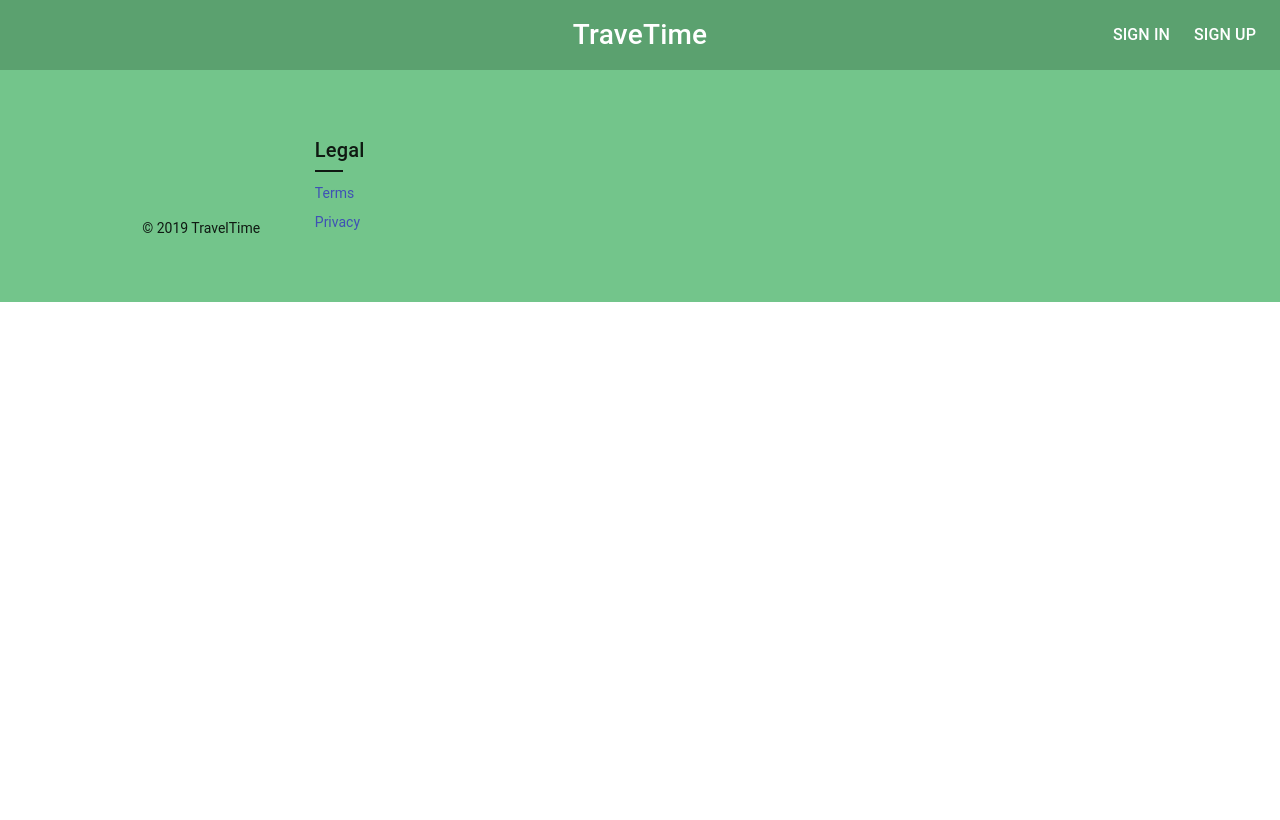
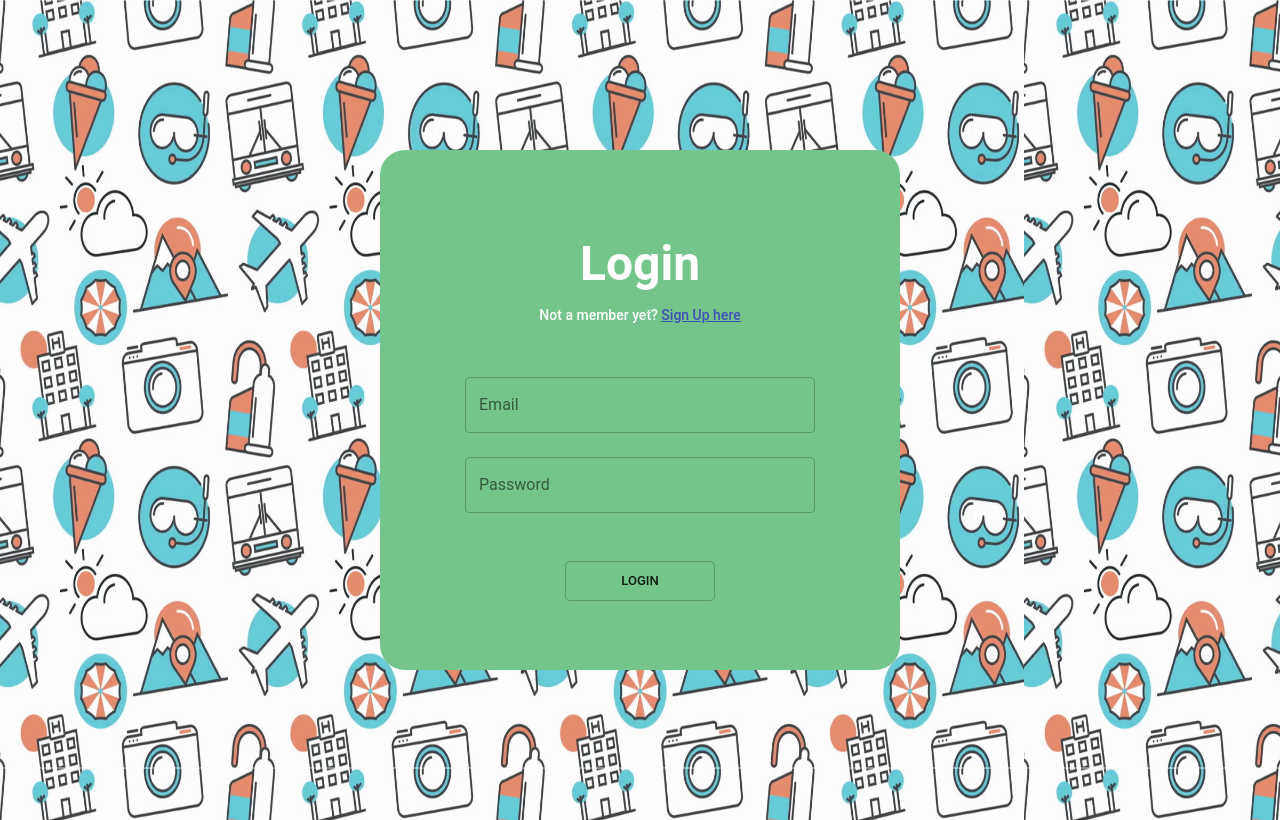
Before and after one commit to ravsingh3595/TravelTime-react, a React (Create React App) app: page /sign-up in a window 1280 px wide. Built offline with nearby package versions, Linux system fonts and the light colour scheme.

Commit message:
Directories created

```diff
--- a/src/App.js
+++ b/src/App.js
@@ -12,8 +12,8 @@ function App() {
     <div>
       <BrowserRouter>
         {/* <Home/> */}
-        {/* <Login/> */}
-        <SearchPage/>
+        <Login/>
+        {/* <SearchPage/> */}
       </BrowserRouter>
     </div>
 
--- a/src/container/AppAppBar.js
+++ b/src/container/AppAppBar.js
@@ -12,7 +12,7 @@ const styles = theme => ({
   title: {
     fontSize: 28,
   },
-  placeholder: toolbarStyles(theme).root,
+  // placeholder: toolbarStyles(theme).root,
   toolbar: {
     justifyContent: 'space-between',
   },
@@ -42,7 +42,7 @@ function AppAppBar(props) {
 
   return (
     <div>
-      <AppBar position="fixed" style={{backgroundColor: "#5ba16f" }}>
+      <AppBar position="relative" style={{backgroundColor: "#5ba16f" }}>
         <Toolbar className={classes.toolbar}>
           <div className={classes.left} />
           <Link
@@ -73,7 +73,7 @@ function AppAppBar(props) {
           </div>
         </Toolbar>
       </AppBar>
-      <div className={classes.placeholder} />
+      {/* <div className={classes.placeholder} /> */}
       <Switch>
         {/* <Route path="/login" exact component = {Login}/> */}
         {/* <Route path="/sign-up" exact component = {B}/> */}
--- a/src/container/SearchDestination.js
+++ b/src/container/SearchDestination.js
@@ -6,26 +6,27 @@ class SearchDestination extends Component {
       query: '',
     }
 
-    handleInputChange = () => {
+    handleInputChange = (event) => {
       this.setState({
-        query: this.search.value
+        query: event.target.value
       })
     }
 
     render() {
       return (
+
         <div style={{
           backgroundImage: "url(" +  Travel  + ")",
           backgroundColor : '#cccccc',
           height: "540px",
           display : "flex",
+          flexDirection: 'column',
           justifyContent : 'center',
-          flexFlow: 'row wrap',
-          alignItems:  'stretch'}}>
+          alignItems:  'center'}}>
+
           <h1 style={{
               color: "#5ba16f",
               fontSize: '280%',
-              flex: "1 100%",
               padding: "10px",
               textAlign: 'center'}}>
             <bold>Travelling</bold> Made Easy
@@ -35,9 +36,11 @@ class SearchDestination extends Component {
             style={{
                 height: "40px",
                 width: "400px",
-                flex: "1"}}
+                flex: "1",
+                fontSize: "18px"}}
             placeholder="Search for..."
-            ref={input => this.search = input}
+            value = {this.state.query}
+            // ref={input => this.search = input}
             onChange={this.handleInputChange}
           />
         </form>
@@ -47,93 +50,3 @@ class SearchDestination extends Component {
    }
 
    export default SearchDestination;
-
-
-//    import React, { Component }  from 'react';
-//    import { withStyles } from '@material-ui/core/styles';
-//    import Travel from '../assest/travel.jpg';
-
-//    const styles = theme => ({
-//        container: {
-//            backgroundImage: "url(" +  Travel  + ")",
-//            backgroundColor : '#cccccc',
-//            height: 500,
-//            display : "flex",
-//            justifyContent : 'center',
-//            alignItems:  'center'
-//        }
-//    });
-
-
-//    class SearchDestination extends Component {
-
-//        state = {
-//          query: '',
-//        }
-
-//        handleInputChange = () => {
-//          this.setState({
-//            query: this.search.value
-//          })
-//        }
-
-//        render(props) {
-//        const { classes } = props;
-//          return (
-//            <div className={classes.container}>
-//              <h1>h</h1>
-//                <form>
-//                <input
-//                    style={{height: "40px", width: "400px"}}
-//                    placeholder="Search for..."
-//                    ref={input => this.search = input}
-//                    onChange={this.handleInputChange}
-//                />
-//                </form>
-//            </div>
-//          )
-//        }
-//       }
-
-//       export default withStyles(styles)(SearchDestination);
-
-
-
-
-
-
-
-
-
-// import React, { Component }  from 'react';
-// import SearchBar from '../component/SearchBar';
-// import Travel from '../assest/travel.jpg';
-
-// class SearchDestination extends Component {
-//     state = {
-//       query: null,
-//     }
-
-//     handleInputChange = () => {
-//       this.setState({
-//         query: this.search.value
-//       })
-//     }
-
-//     render() {
-//         console.log(this.state.query);
-//       return (
-//         <div style={{
-//           backgroundImage: "url(" +  Travel  + ")",
-//           backgroundColor : '#cccccc',
-//           height: 500,
-//           display : "flex",
-//           justifyContent : 'center',
-//           alignItems:  'center'}}>
-//           <SearchBar triggerParentUpdate={this.handleInputChange}/>
-//         </div>
-//       )
-//     }
-//    }
-
-//    export default SearchDestination;
--- a/src/container/Steps.js
+++ b/src/container/Steps.js
@@ -57,9 +57,9 @@ function steps(props) {
           How it works
         </Typography>
         {/* <Divider variant="fullWidth"/> */}
-        <div>
-          <Grid container spacing={40}>
-            <Grid item xs={12} md={4}>
+        <div >
+          <Grid container spacing={40} >
+            <Grid item xs={12} md={4} >
               <div className={classes.item}>
                 {/* <div className={classes.number}>1.</div> */}
                 <GoMailRead size={30} style={{padding: '20px 0px 20px 0px', color: '#fff'}}/>
```
Also changed, not shown: src/component/Sortingbar.js (+11 -0 lines), src/Pages/SignupPage.js (added).
